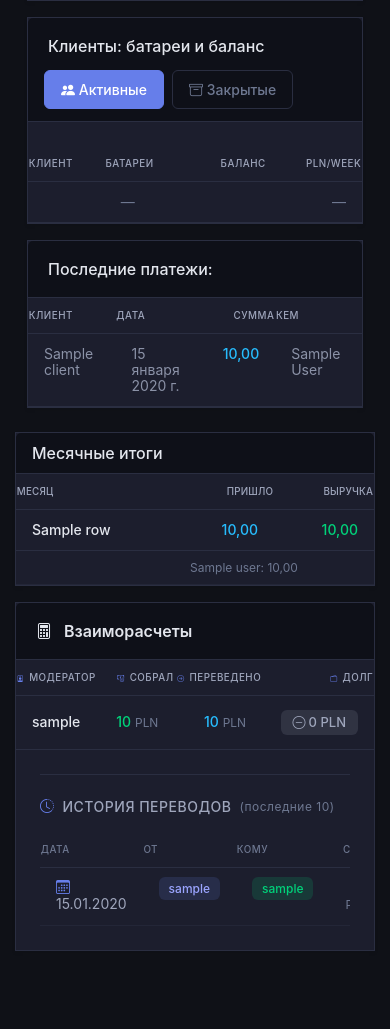
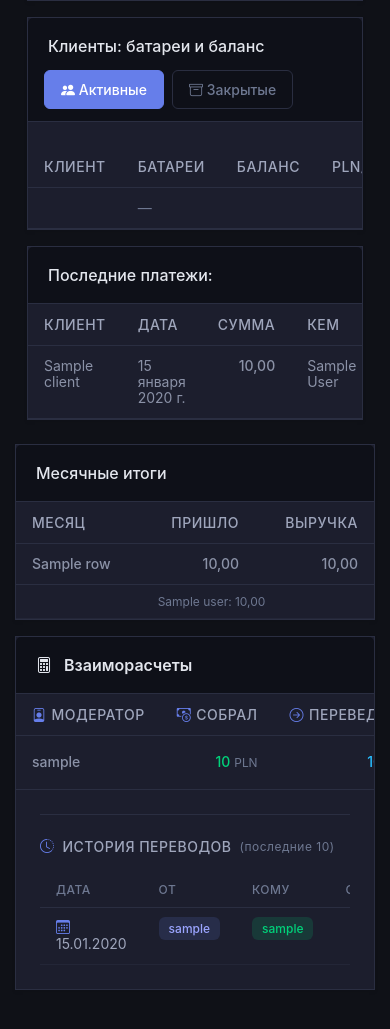
Before and after one commit to gaagnec/batteryRental-3, a Django app: template rental/templates/admin/dashboard.html in a window 390 px wide. Shown: the part 689-1718 px from the top of the page. Run offline with Django 5.2, Linux system fonts and the light colour scheme; tables that the repository leaves empty hold one stand-in row (values such as "Sample post"); the template is opened without the code that fills it: values that come from a table or form of the project are taken from there, most other values are stand-ins (such as "Sample title", 1, 10 or a date in 2020); parts of the project's set-up code (start-up, migrations or seed data) failed here and were passed over; some libraries are stand-ins or nearby versions.

Commit message:
Continue cleaning up dashboard styles and revert mobile CSS changes - Remove mobile font size reduction (reverted to standard sizes) - Add white-space: nowrap to table headers to prevent icon wrapping - Replace more inline styles with CSS classes (KPI indicators, balances, payments) - Add settlements-table specific styles - Reduce inline styles from 92 to fewer occurrences

```diff
--- a/rental/static/css/admin-phoenix.css
+++ b/rental/static/css/admin-phoenix.css
@@ -677,17 +677,6 @@
       #content {
         padding: 1rem;
       }
-
-      /* Уменьшение заголовков таблиц и иконок на 30% */
-      table thead th {
-        font-size: calc(0.875rem * 0.7) !important; /* было 0.875rem, стало ~0.6125rem */
-        letter-spacing: 0.2px;
-        padding: 0.75rem 0.05rem !important;
-      }
-
-      table thead th i {
-        font-size: calc(1em * 0.7) !important; /* уменьшаем иконки на 30% */
-      }
     }
 
     /* 12. RESPONSIVE - Tablet (768px - 991px) */
@@ -734,6 +723,7 @@
       text-transform: uppercase;
       letter-spacing: 0.5px;
       border: none;
+      white-space: nowrap;
     }
 
     .dashboard-table tbody tr {
@@ -808,6 +798,34 @@
       margin-right: 0.5rem;
     }
 
+    .kpi-indicator-clients { background: #8ad0ff; }
+    .kpi-indicator-rented { background: #ffd28a; }
+    .kpi-indicator-service { background: #a8e2a8; }
+    .kpi-indicator-available { background: #9bb2ff; }
+
+    .balance-positive { color: #00d27a; }
+    .balance-negative { color: #ff6b6b; }
+    .payment-amount { color: #27bcfd; font-weight: 500; }
+    .debt-amount { color: #ff6b6b; }
+    .pln-suffix { color: #6e7891; font-size: 0.85em; }
+
+    .settlements-table tbody td {
+      padding: 0.875rem 1rem;
+      vertical-align: middle;
+    }
+
+    .settlements-table tbody tr {
+      transition: all 0.2s ease;
+    }
+
+    .battery-badge {
+      background-color: rgba(159, 166, 188, 0.2);
+      color: #9fa6bc;
+      font-size: 0.75rem;
+      padding: 0.25rem 0.5rem;
+      border-radius: 4px;
+    }
+
     /* 14. UTILITIES - Only here we use !important */
     .d-none {
       display: none;
--- a/rental/templates/admin/dashboard.html
+++ b/rental/templates/admin/dashboard.html
@@ -34,19 +34,19 @@
           </div>
           <ul class="list-unstyled mb-3 kpi-list">
             <li class="d-flex justify-content-between align-items-center mb-1">
-              <span class="d-flex align-items-center dashboard-text-secondary"><span class="kpi-indicator" style="background:#8ad0ff;"></span>Активные клиенты</span>
+              <span class="d-flex align-items-center dashboard-text-secondary"><span class="kpi-indicator kpi-indicator-clients"></span>Активные клиенты</span>
               <span class="fw-semibold dashboard-text-primary">{{ active_clients_count }}</span>
             </li>
             <li class="d-flex justify-content-between align-items-center mb-1">
-              <span class="d-flex align-items-center dashboard-text-secondary"><span class="kpi-indicator" style="background:#ffd28a;"></span>В аренде</span>
+              <span class="d-flex align-items-center dashboard-text-secondary"><span class="kpi-indicator kpi-indicator-rented"></span>В аренде</span>
               <span class="fw-semibold dashboard-text-primary">{{ battery_stats.rented }}</span>
             </li>
             <li class="d-flex justify-content-between align-items-center mb-1">
-              <span class="d-flex align-items-center dashboard-text-secondary"><span class="kpi-indicator" style="background:#a8e2a8;"></span>На сервисе</span>
+              <span class="d-flex align-items-center dashboard-text-secondary"><span class="kpi-indicator kpi-indicator-service"></span>На сервисе</span>
               <span class="fw-semibold dashboard-text-primary">{{ battery_stats.in_service }}</span>
             </li>
             <li class="d-flex justify-content-between align-items-center mb-1">
-              <span class="d-flex align-items-center dashboard-text-secondary"><span class="kpi-indicator" style="background:#9bb2ff;"></span>Доступные</span>
+              <span class="d-flex align-items-center dashboard-text-secondary"><span class="kpi-indicator kpi-indicator-available"></span>Доступные</span>
               <span class="fw-semibold dashboard-text-primary">{{ battery_stats.available }}</span>
             </li>
             <li class="d-flex justify-content-between align-items-center mb-1">
@@ -105,7 +105,7 @@
                   <td>
                     {% if row.batteries %}
                       {% for b in row.batteries %}
-                        <span class="badge me-1" style="background-color: rgba(159, 166, 188, 0.2); color: #9fa6bc; font-size: 0.75rem; padding: 0.25rem 0.5rem; border-radius: 4px;">{{ b.short_code }}</span>
+                        <span class="badge battery-badge me-1">{{ b.short_code }}</span>
                       {% endfor %}
                     {% else %}
                       <span class="dashboard-text-muted">—</span>
@@ -114,9 +114,9 @@
                   <td class="text-end">
                     {% with val=row.balance_ui %}
                       {% if val > 0 %}
-                        <span style="color: #00d27a;">+{{ val|floatformat:2 }}</span>
+                        <span class="balance-positive">+{{ val|floatformat:2 }}</span>
                       {% elif val < 0 %}
-                        <span style="color: #ff6b6b;">{{ val|floatformat:2 }}</span>
+                        <span class="balance-negative">{{ val|floatformat:2 }}</span>
                       {% else %}
                         <span class="dashboard-text-secondary">{{ val|floatformat:2 }}</span>
                       {% endif %}
@@ -161,9 +161,9 @@
                     <td class="text-end">
                       {% with val=row.balance_ui %}
                         {% if val > 0 %}
-                          <span style="color: #00d27a;">+{{ val|floatformat:2 }}</span>
+                          <span class="balance-positive">+{{ val|floatformat:2 }}</span>
                         {% elif val < 0 %}
-                          <span style="color: #ff6b6b;">{{ val|floatformat:2 }}</span>
+                          <span class="balance-negative">{{ val|floatformat:2 }}</span>
                         {% else %}
                           <span class="dashboard-text-muted">{{ val|floatformat:2 }}</span>
                         {% endif %}
@@ -210,7 +210,7 @@
                 <tr>
                   <td class="dashboard-text-primary">{{ p.rental.client.name }}</td>
                   <td class="dashboard-text-secondary">{{ p.date }}</td>
-                  <td class="text-end" style="color: #27bcfd; font-weight: 500;">{{ p.amount|floatformat:2 }}</td>
+                  <td class="text-end payment-amount">{{ p.amount|floatformat:2 }}</td>
                   <td class="dashboard-text-muted" style="font-size: 0.875rem;">{{ p.created_by.get_full_name|default:p.created_by.username|default:p.created_by.email|default:"—" }}</td>
                 </tr>
                 {% empty %}
@@ -228,29 +228,29 @@
     <!-- Сводка по месяцам: Июнь, Июль, Август -->
     <div class="row g-3 mt-2">
       <div class="col-lg-4 col-md-12">
-        <div class="card shadow-sm h-100" style="background-color: #1c1e2d; border-color: #2a2e41;">
-          <div class="card-header" style="background-color: #0e1018; color: #e3e6ed; font-weight: 500; border-bottom: 1px solid #2a2e41;">Месячные итоги</div>
-          <div class="card-body p-0" style="background-color: #1c1e2d;">
+        <div class="card shadow-sm h-100 dashboard-card">
+          <div class="card-header dashboard-card-header" style="font-weight: 500;">Месячные итоги</div>
+          <div class="card-body p-0 dashboard-card-body">
             <div class="table-responsive">
-              <table class="table table-sm mb-0" style="background-color: #1c1e2d; color: #9fa6bc;">
-                <thead style="background-color: #0e1018; border-bottom: 1px solid #2a2e41;">
+              <table class="table table-sm mb-0 dashboard-table">
+                <thead>
                   <tr>
-                    <th style="padding: 0.75rem 1rem; font-weight: 500; color: #9fa6bc; font-size: 0.875rem; border: none;">Месяц</th>
-                    <th class="text-end" style="padding: 0.75rem 1rem; font-weight: 500; color: #9fa6bc; font-size: 0.875rem; border: none;">Пришло</th>
-                    <th class="text-end" style="padding: 0.75rem 1rem; font-weight: 500; color: #9fa6bc; font-size: 0.875rem; border: none;">Выручка</th>
+                    <th>Месяц</th>
+                    <th class="text-end">Пришло</th>
+                    <th class="text-end">Выручка</th>
                   </tr>
                 </thead>
                 <tbody>
                   {% for row in monthly3_rows %}
-                  <tr style="border-bottom: 1px solid #2a2e41;">
-                    <td style="padding: 0.75rem 1rem; color: #e3e6ed; border: none; font-weight: 500;">{{ row.label }}</td>
-                    <td class="text-end" style="padding: 0.75rem 1rem; color: #27bcfd; border: none; font-weight: 500;">{{ row.income|floatformat:2 }}</td>
-                    <td class="text-end" style="padding: 0.75rem 1rem; color: #00d27a; border: none; font-weight: 500;">{{ row.profit|floatformat:2 }}</td>
+                  <tr>
+                    <td class="dashboard-text-primary" style="font-weight: 500;">{{ row.label }}</td>
+                    <td class="text-end payment-amount">{{ row.income|floatformat:2 }}</td>
+                    <td class="text-end balance-positive" style="font-weight: 500;">{{ row.profit|floatformat:2 }}</td>
                   </tr>
                   <tr style="background-color: rgba(14, 16, 24, 0.5); border-bottom: 1px solid #232637;">
-                    <td style="border: none;"></td>
-                    <td colspan="2" style="padding: 0.5rem 1rem; border: none;">
-                      <small style="color: #6e7891; font-size: 0.75rem;">
+                    <td></td>
+                    <td colspan="2" style="padding: 0.5rem 1rem;">
+                      <small class="dashboard-text-muted" style="font-size: 0.75rem;">
                         {% if row.user_totals %}
                           {% for ut in row.user_totals %}
                             {{ ut.user }}: {{ ut.total|floatformat:2 }}{% if not forloop.last %}, {% endif %}
@@ -269,45 +269,45 @@
         </div>
       </div>
       <div class="col-lg-8 col-md-12">
-        <div class="card shadow-sm h-100" style="background-color: #1c1e2d; border-color: #2a2e41;">
-          <div class="card-header" style="background-color: #0e1018; color: #e3e6ed; font-weight: 600; border-bottom: 1px solid #2a2e41; padding: 1rem 1.25rem;">
+        <div class="card shadow-sm h-100 dashboard-card">
+          <div class="card-header dashboard-card-header">
             <i class="bi bi-calculator" style="margin-right: 8px;"></i> Взаиморасчеты
           </div>
-          <div class="card-body p-0" style="background-color: #1c1e2d;">
+          <div class="card-body p-0 dashboard-card-body">
             {% if moderator_debts %}
             <div class="table-responsive">
-              <table class="table table-sm table-hover mb-0 settlements-table" style="margin-bottom: 0; background-color: #1c1e2d; color: #9fa6bc;">
-                <thead style="background-color: #0e1018; border-bottom: 1px solid #2a2e41;">
+              <table class="table table-sm table-hover mb-0 dashboard-table settlements-table">
+                <thead>
                   <tr>
-                    <th style="padding: 0.75rem 1rem; font-weight: 500; color: #9fa6bc; font-size: 0.875rem; text-transform: uppercase; letter-spacing: 0.5px; border: none;">
+                    <th>
                       <i class="bi bi-person-badge" style="margin-right: 5px; color: #667eea;"></i>Модератор
                     </th>
-                    <th class="text-end" style="padding: 0.75rem 1rem; font-weight: 500; color: #9fa6bc; font-size: 0.875rem; text-transform: uppercase; letter-spacing: 0.5px; border: none;">
+                    <th class="text-end">
                       <i class="bi bi-cash-coin" style="margin-right: 5px; color: #667eea;"></i>Собрал
                     </th>
-                    <th class="text-end" style="padding: 0.75rem 1rem; font-weight: 500; color: #9fa6bc; font-size: 0.875rem; text-transform: uppercase; letter-spacing: 0.5px; border: none;">
+                    <th class="text-end">
                       <i class="bi bi-arrow-right-circle" style="margin-right: 5px; color: #667eea;"></i>Переведено
                     </th>
-                    <th class="text-end" style="padding: 0.75rem 1rem; font-weight: 500; color: #9fa6bc; font-size: 0.875rem; text-transform: uppercase; letter-spacing: 0.5px; border: none;">
+                    <th class="text-end">
                       <i class="bi bi-wallet2" style="margin-right: 5px; color: #667eea;"></i>Долг
                     </th>
                   </tr>
                 </thead>
                 <tbody>
                   {% for debt in moderator_debts %}
-                  <tr style="border-bottom: 1px solid #2a2e41; transition: all 0.2s ease;">
-                    <td style="padding: 0.875rem 1rem; vertical-align: middle; border: none; color: #e3e6ed;">
+                  <tr>
+                    <td class="dashboard-text-primary">
                       <strong style="font-weight: 500;">{{ debt.partner.user.username }}</strong>
                     </td>
-                    <td class="text-end" style="padding: 0.875rem 1rem; vertical-align: middle; border: none;">
-                      <span style="color: #00d27a; font-weight: 500;">{{ debt.collected|floatformat:0 }}</span>
-                      <span style="color: #6e7891; font-size: 0.85em;"> PLN</span>
+                    <td class="text-end">
+                      <span class="balance-positive" style="font-weight: 500;">{{ debt.collected|floatformat:0 }}</span>
+                      <span class="pln-suffix"> PLN</span>
                     </td>
-                    <td class="text-end" style="padding: 0.875rem 1rem; vertical-align: middle; border: none;">
-                      <span style="color: #27bcfd; font-weight: 500;">{{ debt.transferred|floatformat:0 }}</span>
-                      <span style="color: #6e7891; font-size: 0.85em;"> PLN</span>
+                    <td class="text-end">
+                      <span class="payment-amount">{{ debt.transferred|floatformat:0 }}</span>
+                      <span class="pln-suffix"> PLN</span>
                     </td>
-                    <td class="text-end" style="padding: 0.875rem 1rem; vertical-align: middle; border: none;">
+                    <td class="text-end">
                       <div>
                         {% if debt.debt > 0 %}
                           <span class="badge" style="background-color: rgba(240, 68, 56, 0.15); color: #ff6b6b; font-size: 0.8125rem; padding: 0.35rem 0.75rem; border-radius: 6px; font-weight: 500;">
```
